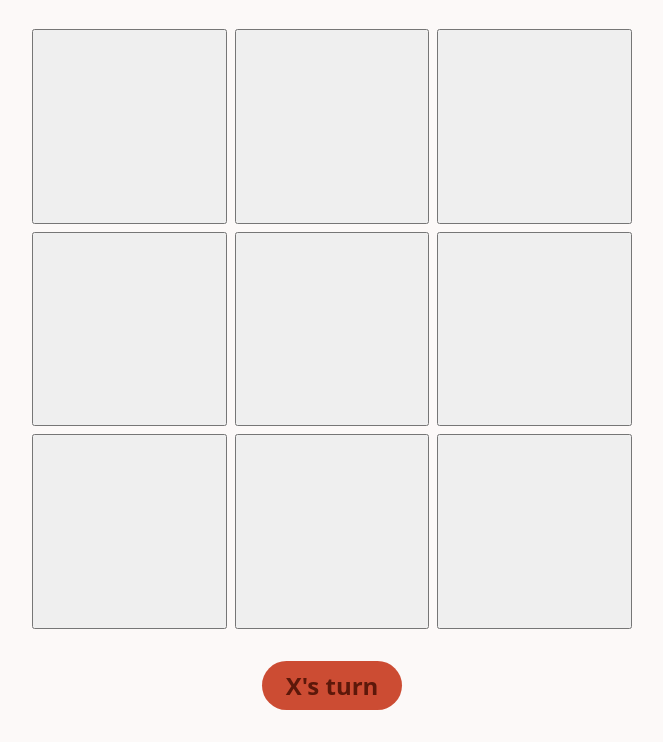
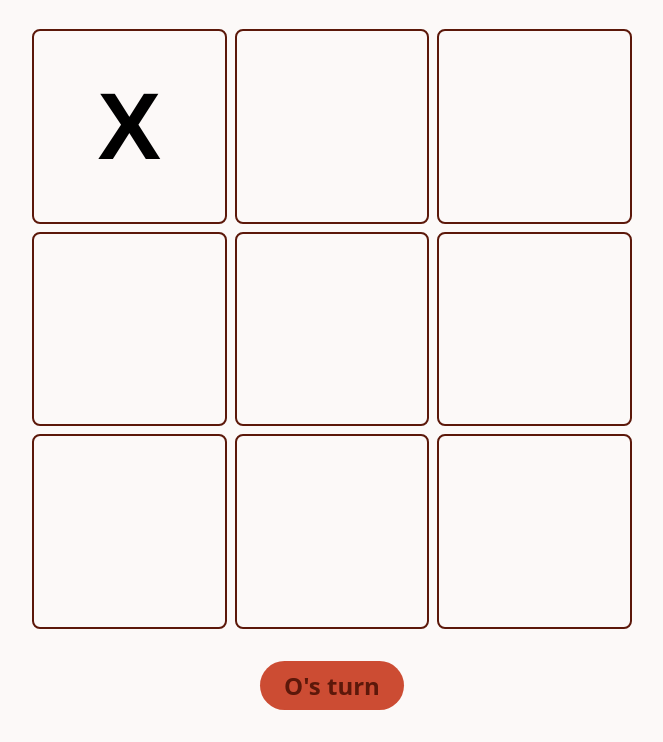
Before and after one commit to clpowe/TicTacToe-Typescript, a website built with Vite: page index.html in a window 1280 px wide. Both pictures are taken after a click on the button 437 px from the left and 226 px from the top of the page. Shown: the part 100-842 px from the top of the page, without its empty margins (308-971 px from the left). Built offline with nearby package versions, Linux system fonts and the light colour scheme.

Commit message:
2 files modified

```diff
--- a/src/main.ts
+++ b/src/main.ts
@@ -6,13 +6,25 @@ const gameBoard: HTMLElement | null = document.querySelector('#board');
 const info: HTMLElement | null = document.querySelector('#info');
 let turn: string;
 
+type WinningCombo = number[];
+
+const winningCombos: WinningCombo[] = [
+  [0, 1, 2], // top row
+  [3, 4, 5], // middle row
+  [6, 7, 8], // bottom row
+  [0, 3, 6], // left col
+  [1, 4, 7], // middle col
+  [2, 5, 8], // right col
+  [0, 4, 8], // diagonal left to right
+  [2, 4, 6], // diagonal right to left
+];
+
 // create the gameboard
 function createGameboard() {
   const emptyTiles: string[] = ' '.repeat(9).split('');
   const tileGrid: string = emptyTiles
     .map((t: string) => `<button class="tile">${t}</button>`)
     .join('');
-  console.log(tileGrid);
   if (!gameBoard) {
     return;
   }
@@ -22,6 +34,42 @@ function createGameboard() {
     return;
   }
   info.textContent = `${turn}'s turn`;
+  gameBoard.addEventListener('click', handleGameboardClick);
 }
 
 createGameboard();
+
+function updateTurn() {
+  turn = turn === 'X' ? 'O' : 'X';
+  if (!info) {
+    return;
+  }
+  info.textContent = `${turn}'s turn`;
+}
+
+function checkScore() {
+  const allTiles: Element[] = [...document.querySelectorAll('.tile')];
+  const tileValues = allTiles.map((t) => (t as HTMLElement).dataset.value);
+  const isWinner: boolean = winningCombos.some((combo) => {
+    const [a, b, c] = combo;
+    return (
+      tileValues[a] &&
+      tileValues[a] === tileValues[b] &&
+      tileValues[a] === tileValues[c]
+    );
+  });
+  if (isWinner) {
+    return alert('you won!');
+  }
+  updateTurn();
+}
+
+function handleGameboardClick(event: MouseEvent): void {
+  const valueExists: string | undefined = (event.target as HTMLElement)?.dataset
+    .value;
+
+  if (!valueExists) {
+    (event.target as HTMLElement).dataset.value = turn;
+    checkScore();
+  }
+}
--- a/src/style.css
+++ b/src/style.css
@@ -47,5 +47,23 @@ p {
 }
 
 .tile {
+  border: 2px solid hsl(var(--text));
+  background-color: hsl(var(--bkg));
+  border-radius: 0.5rem;
+  cursor: pointer;
+  display: grid;
+  place-items: center;
+  font-size: clamp(2rem, calc(10vw+1rem), 10rem);
+  font-weight: bold;
+  aspect-ratio: 1/1;
+  container-type: inline-size;
+}
 
+.tile[data-value='X']::before {
+  content: 'X';
+  font-size: 50cqi;
 }
+.tile[data-value='O']::before {
+  content: 'O';
+  font-size: 50cqi;
+}
```
